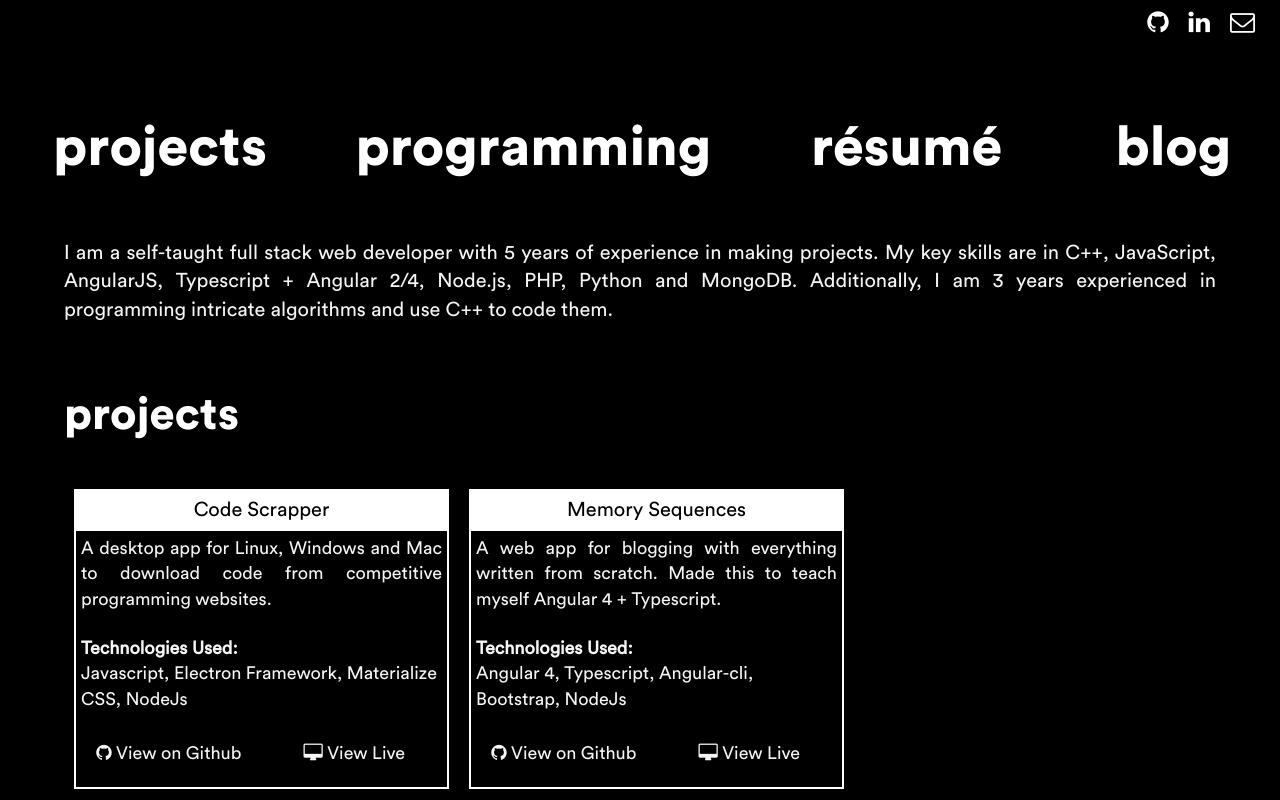
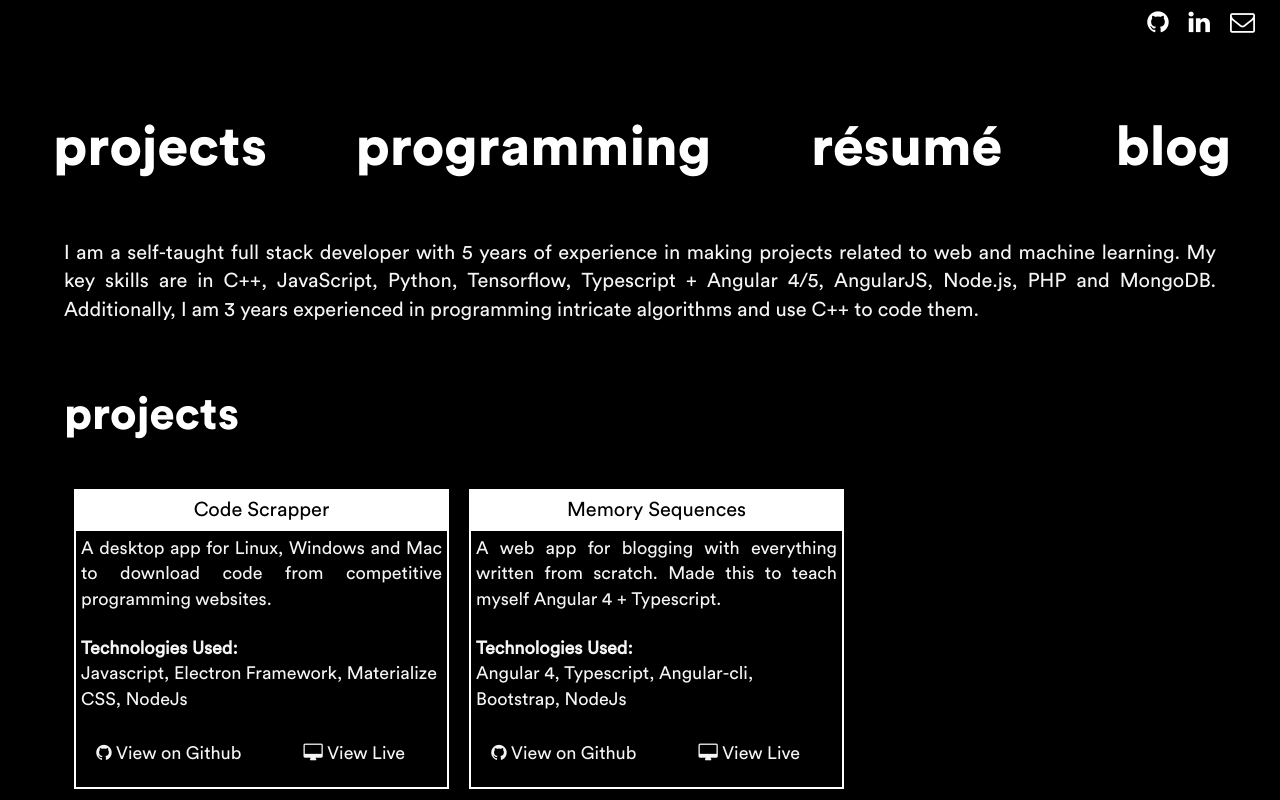
Before and after one commit to strcoder4007/theTownCenter, an Angular app: page / in a window 1280 px wide. Shown: the top 800 px of the page. Built offline with nearby package versions, Linux system fonts and the light colour scheme.

Commit message:
committing last checkpoint

```diff
--- a/src/app/home/home.component.html
+++ b/src/app/home/home.component.html
@@ -1,6 +1,5 @@
 <div class="container-fluid myComponent">
-    <p class="about">I am a self-taught full stack web developer with 5 years of experience in making projects.
-            My key skills are in C++, JavaScript, AngularJS, Typescript + Angular 2/4, Node.js, PHP, Python and MongoDB. Additionally, I am 3 years experienced in programming intricate algorithms and use C++ to code them.
+    <p class="about">I am a self-taught full stack developer with 5 years of experience in making projects related to web and machine learning. My key skills are in C++, JavaScript, Python, Tensorflow, Typescript + Angular 4/5,  AngularJS, Node.js, PHP and MongoDB. Additionally, I am 3 years experienced in programming intricate algorithms and use C++ to code them.
     </p>
     <p id="projects" class="mynavOptions">projects</p>
     <div class="row gutter-0" style="margin-top: 30px;">
```
